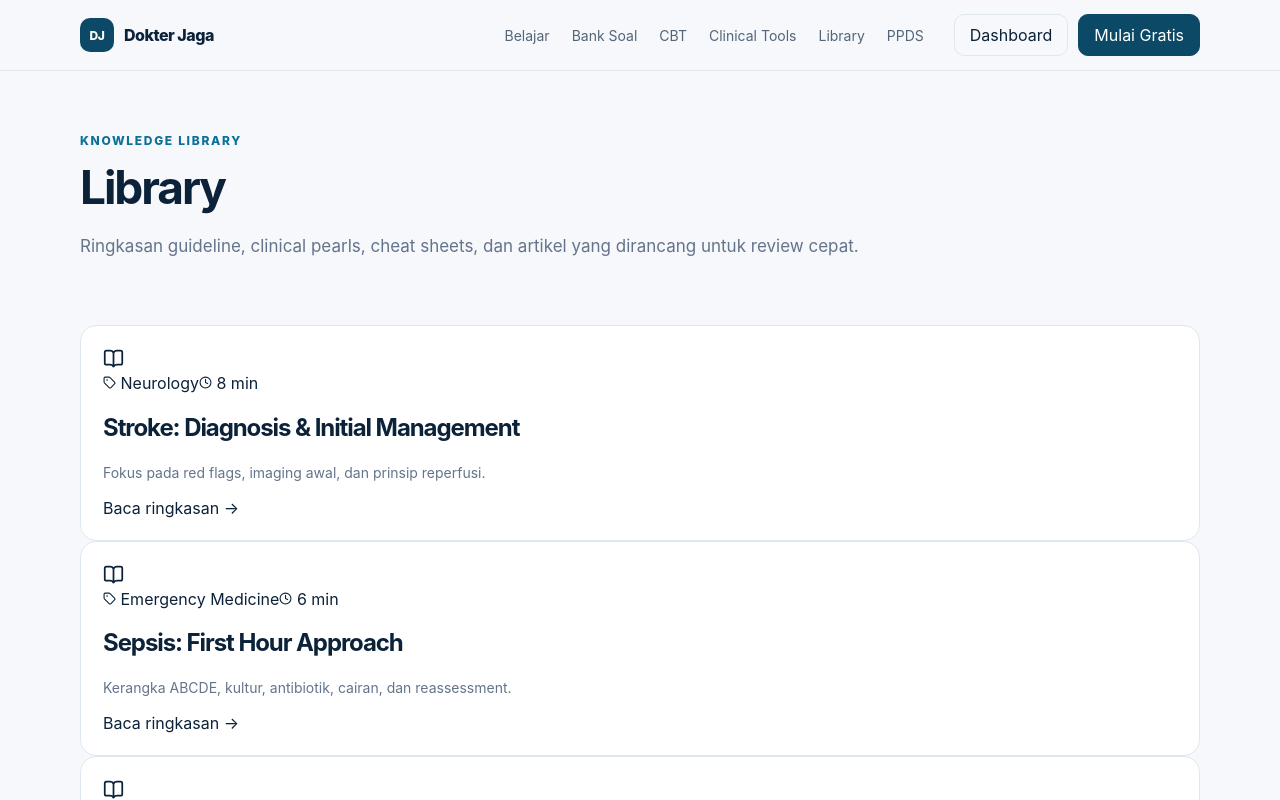
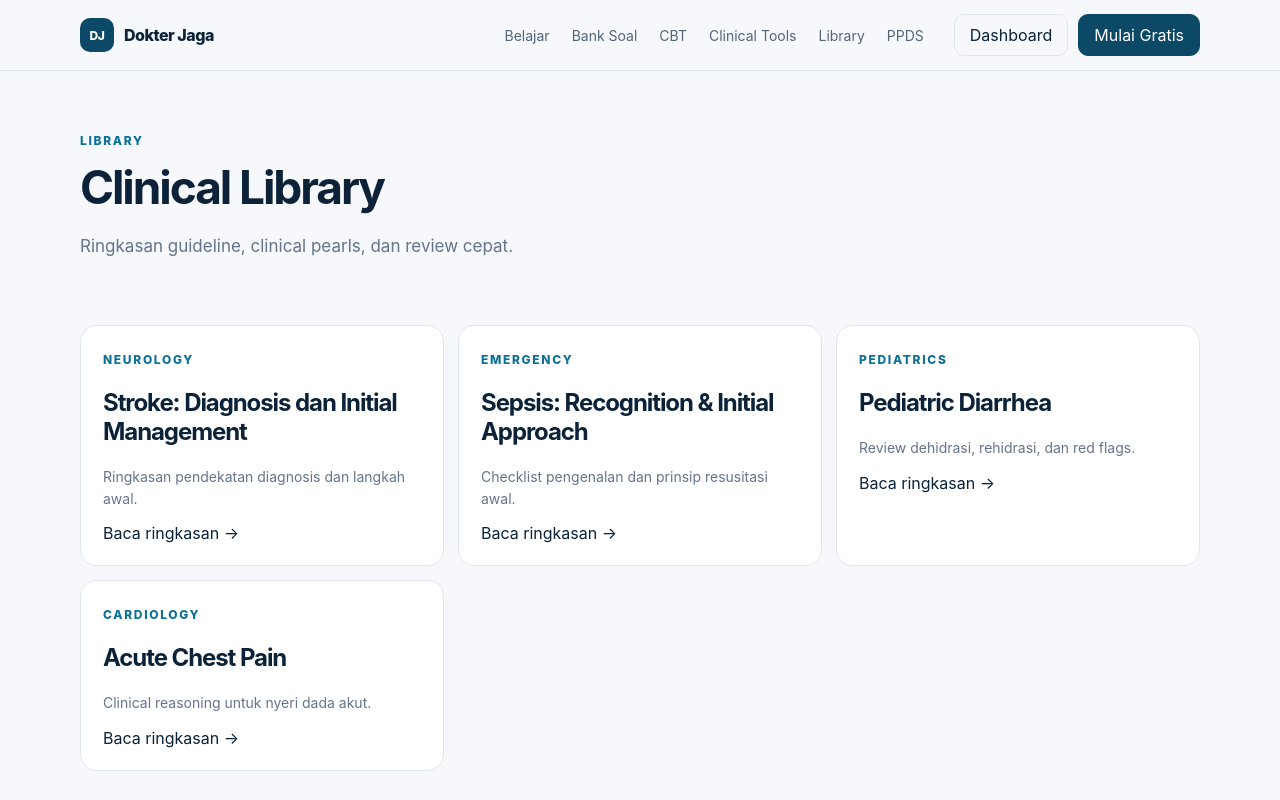
Before and after one commit to dwimakdasarimd-star/bank-soal-ukmppd, a Next.js app: page /library in a window 1280 px wide. Shown: the top 800 px of the page. Built offline with nearby package versions, Linux system fonts and the light colour scheme.

Commit message:
Stabilize library route

```diff
--- a/app/library/page.tsx
+++ b/app/library/page.tsx
@@ -1,3 +1,3 @@
-import {BookOpen,Clock,Tag} from 'lucide-react'; import {Shell,PageHero} from '../components';
-const posts=[['Stroke: Diagnosis & Initial Management','Neurology','8 min','Fokus pada red flags, imaging awal, dan prinsip reperfusi.'],['Sepsis: First Hour Approach','Emergency Medicine','6 min','Kerangka ABCDE, kultur, antibiotik, cairan, dan reassessment.'],['Acute Epistaxis','ENT','5 min','Pendekatan pasien epistaksis akut dan alarm signs.'],['Hypertension: Home BP Monitoring','Internal Medicine','7 min','Cara interpretasi home blood pressure dan target evaluasi.']];
-export default function Library(){return <Shell><PageHero eyebrow="KNOWLEDGE LIBRARY" title="Library" description="Ringkasan guideline, clinical pearls, cheat sheets, dan artikel yang dirancang untuk review cepat."/><main className="container page-content"><div className="library-grid">{posts.map(([title,dept,time,desc])=><article className="article-card" key={title}><div className="article-icon"><BookOpen size={21}/></div><div className="article-tags"><span><Tag size={13}/> {dept}</span><span><Clock size={13}/> {time}</span></div><h2>{title}</h2><p>{desc}</p><a href="#">Baca ringkasan →</a></article>)}</div></main></Shell>}
+import Link from 'next/link'; import {Shell,PageHero} from '../components';
+const items=[['Stroke: Diagnosis dan Initial Management','Neurology','Ringkasan pendekatan diagnosis dan langkah awal.'],['Sepsis: Recognition & Initial Approach','Emergency','Checklist pengenalan dan prinsip resusitasi awal.'],['Pediatric Diarrhea','Pediatrics','Review dehidrasi, rehidrasi, dan red flags.'],['Acute Chest Pain','Cardiology','Clinical reasoning untuk nyeri dada akut.']];
+export default function Page(){return <Shell><PageHero eyebrow="LIBRARY" title="Clinical Library" description="Ringkasan guideline, clinical pearls, dan review cepat."/><main className="container page-content"><div className="article-grid">{items.map(([t,c,d])=><article className="article-card" key={t}><span className="eyebrow">{c}</span><h2>{t}</h2><p>{d}</p><Link className="text-link" href="/library">Baca ringkasan →</Link></article>)}</div></main></Shell>}
```
